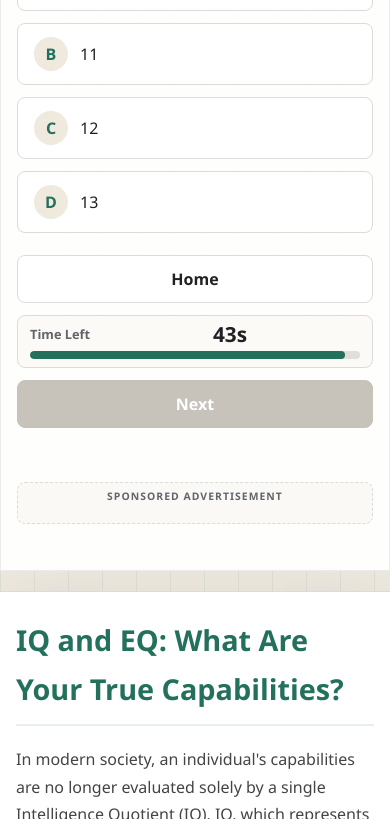
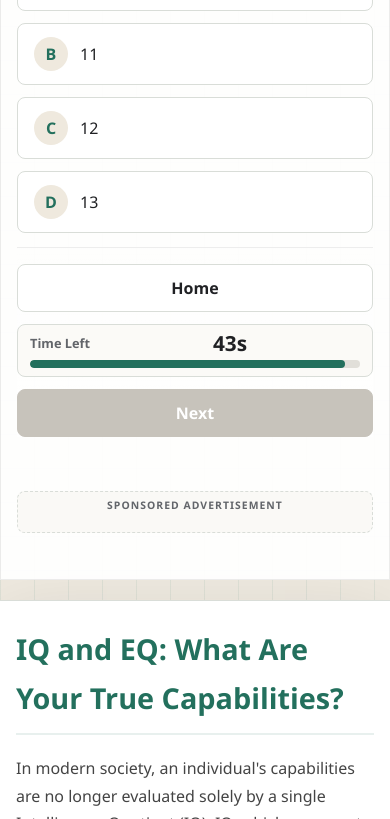
Before and after one commit to skymoonlihgt/iq-eq-test, a plain HTML site: page index.html in a window 390 px wide. Both pictures are taken after a click on the button 195 px from the left and 1547 px from the top of the page. Shown: the part 382-1201 px from the top of the page. Drawn offline with Linux system fonts and the light colour scheme.

Commit message:
모바일 레이아웃개선 및 문제화면 수정

```diff
--- a/script.js
+++ b/script.js
@@ -427,7 +427,7 @@ function renderQuestion(resetTimer) {
   elements.questionSkill.textContent = question.skill;
   elements.questionTitle.textContent = question.title;
   elements.questionPassage.textContent = question.passage;
-  elements.questionPassage.classList.remove("is-visible");
+  elements.questionPassage.classList.add("is-visible");
   elements.answerList.innerHTML = "";
 
   question.choices.forEach((choice, index) => {
@@ -482,10 +482,6 @@ function updateTimer(totalSeconds) {
   elements.timerFill.style.width = `${percent}%`;
   elements.timerBox.classList.toggle("is-warning", remaining <= 15 && remaining > 7);
   elements.timerBox.classList.toggle("is-danger", remaining <= 7);
-
-  if (percent <= 40) {
-    elements.questionPassage.classList.add("is-visible");
-  }
 }
 
 function handleTimeout() {
--- a/styles.css
+++ b/styles.css
@@ -48,6 +48,7 @@ button {
   gap: 20px;
   min-height: 100vh;
   padding: 12px 20px 20px;
+  align-items: start;
 }
 
 .app-shell.test-mode {
@@ -174,6 +175,7 @@ h1 {
   background: rgba(255, 255, 255, 0.94);
   border-radius: 8px;
   overflow: hidden;
+  min-height: calc(100vh - 56px);
 }
 
 .topbar {
@@ -249,15 +251,19 @@ h1 {
 }
 
 .start-view,
-.result-view {
+.result-view,
+.question-view,
+.diagnose-view,
+.loading-view {
   display: grid;
   align-content: start;
   gap: 24px;
   padding: clamp(24px, 5vw, 54px);
+  min-height: calc(100vh - 120px);
 }
 
 .question-view {
-  display: grid;
+  position: relative;
   align-content: start;
   gap: clamp(14px, 2vw, 18px);
   padding: clamp(16px, 3.5vw, 32px);
@@ -278,8 +284,8 @@ h1 {
 
 .test-cards {
   display: grid;
-  grid-template-columns: repeat(2, minmax(0, 1fr));
-  gap: 14px;
+  grid-template-columns: repeat(auto-fit, minmax(220px, 1fr));
+  gap: 16px;
   max-width: 920px;
 }
 
@@ -509,7 +515,10 @@ h1 {
   justify-content: space-between;
   gap: 12px;
   max-width: 820px;
-  margin-top: 8px;
+  margin-top: auto;
+  padding-top: 16px;
+  border-top: 1px solid rgba(32, 33, 36, 0.08);
+  background: linear-gradient(180deg, rgba(255,255,255,0), rgba(255,255,255,1));
 }
 
 .next-cluster {
```
